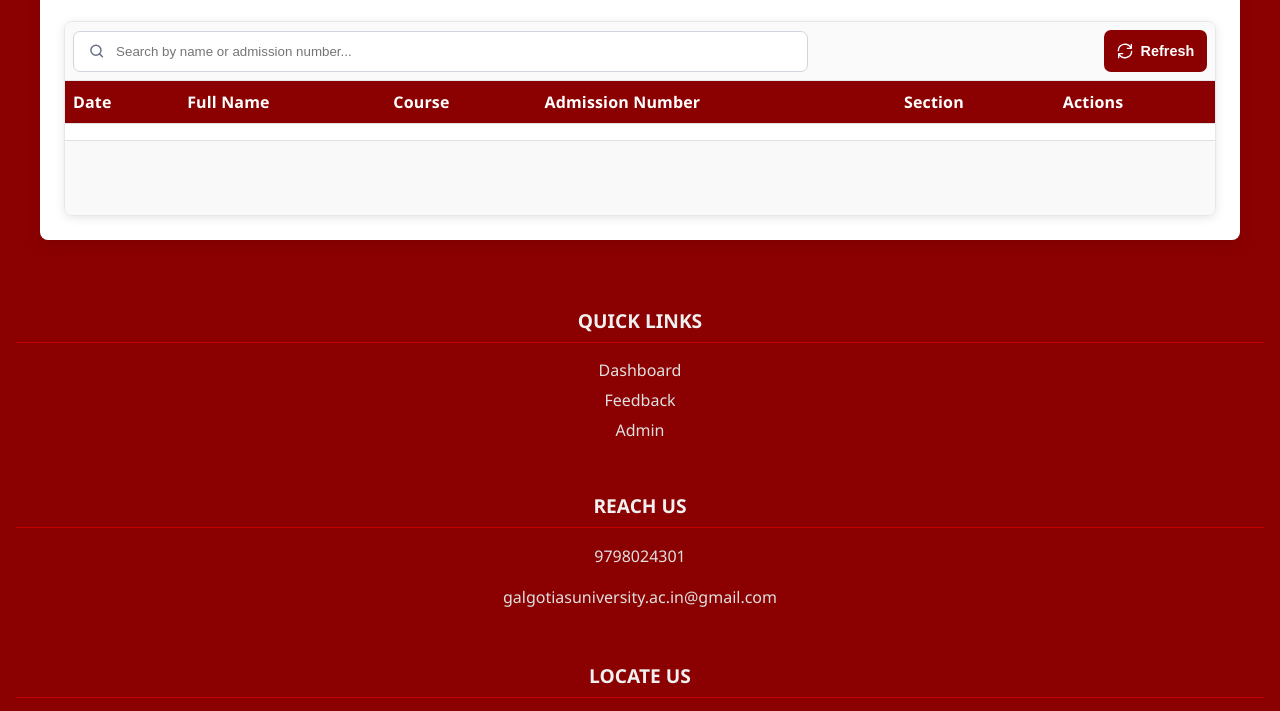
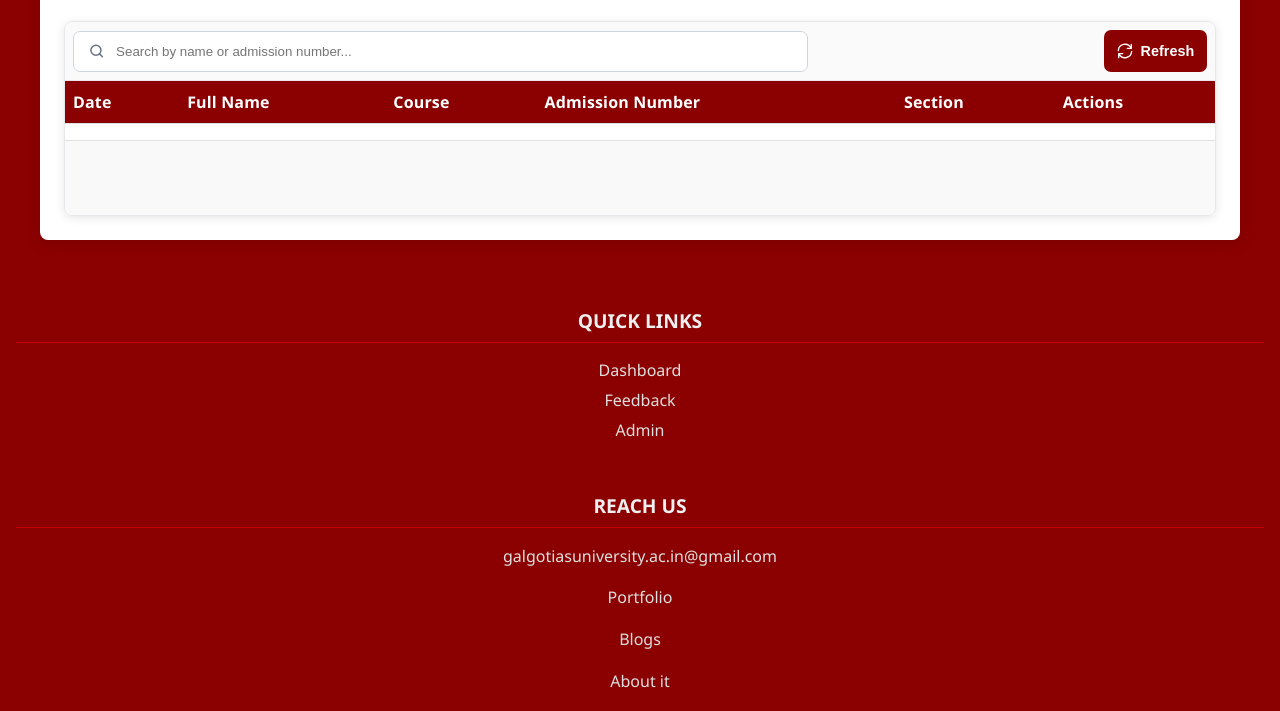
Before and after one commit to Saurabhtbj1201/galgotias-university-certificate, a plain HTML site: page frontend/dashboard.html in a window 1280 px wide. Shown: the part 204-915 px from the top of the page. Drawn offline with Linux system fonts and the light colour scheme; no server answers; sample sign-in values are in the browser's storage; a script that the page names is missing.

```diff
--- a/frontend/dashboard.html
+++ b/frontend/dashboard.html
@@ -296,8 +296,10 @@
             </div>
             <div class="footer-section reach-us">
                 <h3>REACH US</h3>
-                <p><a href="tel:9798024301">9798024301</a></p>
                 <p><a href="mailto:galgotiasuniversity.ac.in@gmail.com">galgotiasuniversity.ac.in@gmail.com</a></p>
+                <p><a href="https://www.gu-saurabh.tech/portfolio" target="_blank" rel="noopener noreferrer">Portfolio</a></p>
+                <p><a href="https://www.gu-saurabh.tech/blog" target="_blank" rel="noopener noreferrer">Blogs</a></p>
+                <p><a href="https://www.gu-saurabh.tech/project/fc974097-5f62-4074-878e-042492ba4232" target="_blank" rel="noopener noreferrer">About it</a></p>
             </div>
             <div class="footer-section locate-us">
                 <h3>LOCATE US</h3>
```
